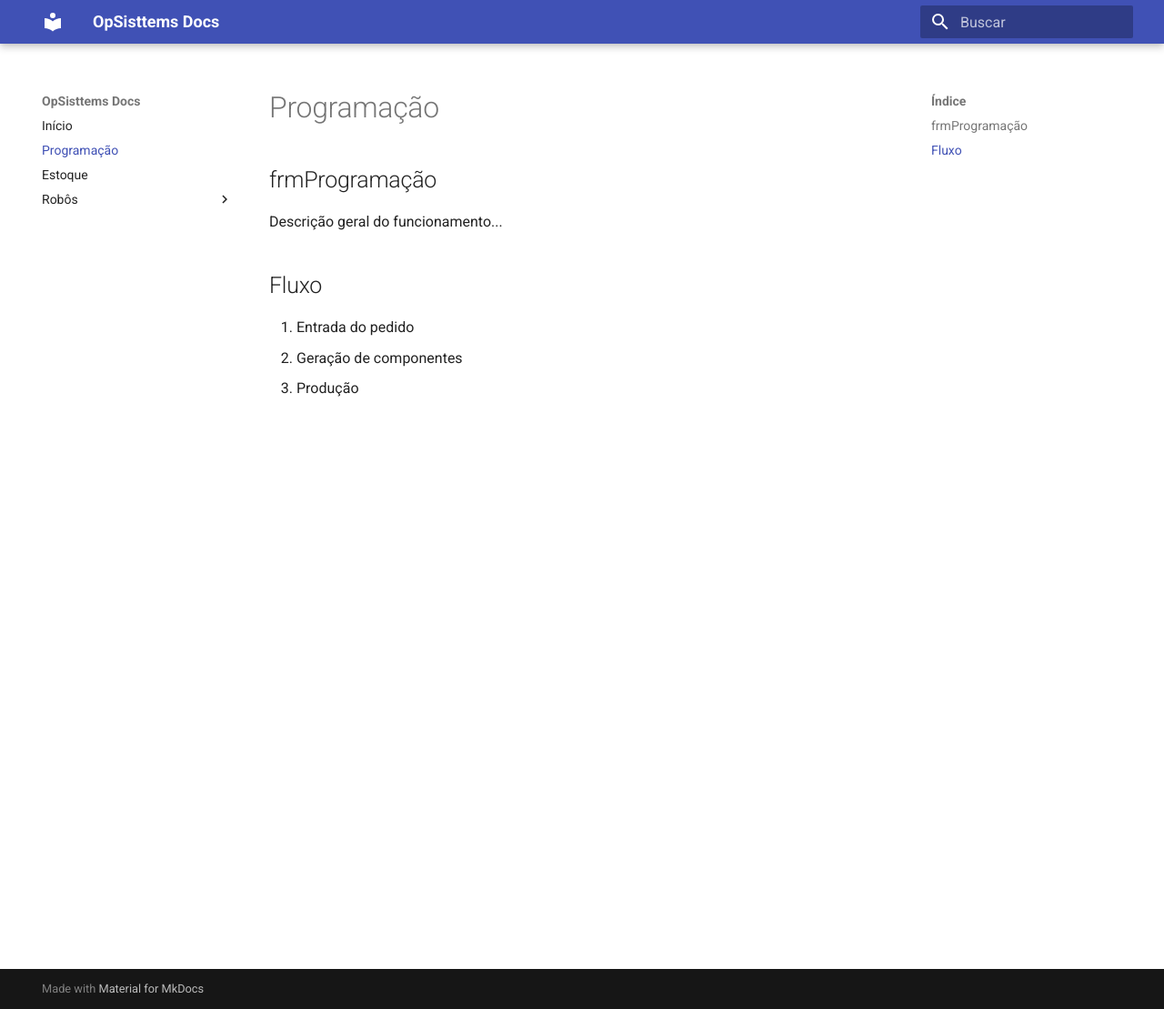
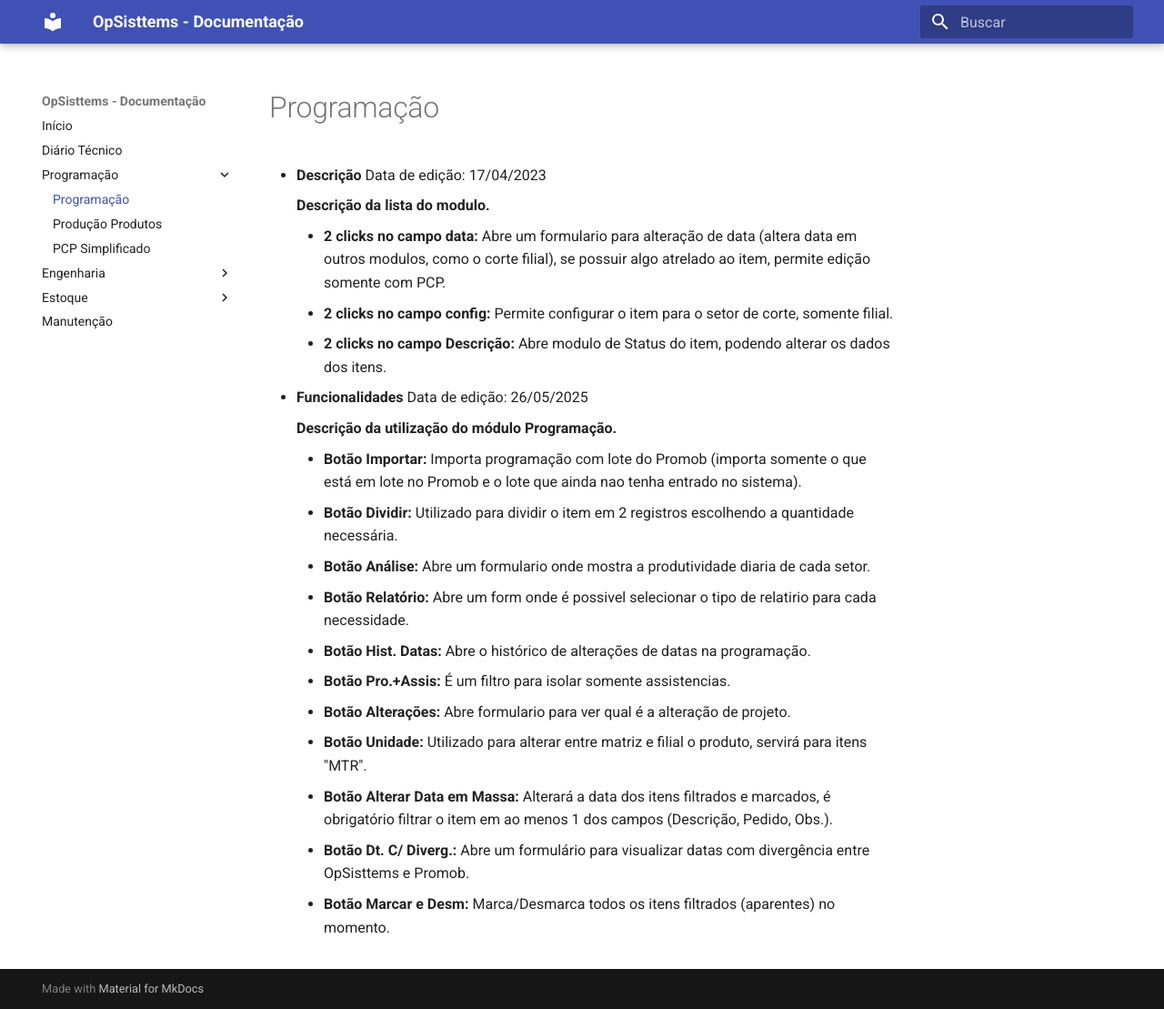
Before and after one commit to MarvinMachry/opsisttems-docs, an MkDocs documentation site: the page built from docs/programacao.md, in a window 1280 px wide and 1109 px high. Shown: the whole window at 91% size. Built offline with MkDocs 1.6.1 and Material for MkDocs 9.7.7, drawn with Linux system fonts in a browser that asks for light colours.

Commit message:
add modulos

```diff
--- a/docs/programacao.md
+++ b/docs/programacao.md
@@ -1,11 +1,41 @@
-# Programação
 
-## frmProgramação
 
-Descrição geral do funcionamento...
-
-## Fluxo
-
-1. Entrada do pedido
-2. Geração de componentes
-3. Produção
+<body>
+    <div class="container">
+        <h1>Programação</h1>
+        <ul class="version-list">
+            <li>
+                <div>
+                    <strong class="version">Descrição</strong>
+                    <span class="date">Data de edição: 17/04/2023</span>
+                    <p><b>Descrição da lista do modulo.</b></p>
+                    <ul>
+                        <li><b>2 clicks no campo data:</b> Abre um formulario para alteração de data (altera data em outros modulos, como o corte filial), se possuir algo atrelado ao item, permite edição somente com PCP.</li>
+                        <li><b>2 clicks no campo config:</b> Permite configurar o item para o setor de corte, somente filial.</li>
+                        <li><b>2 clicks no campo Descrição:</b> Abre modulo de Status do item, podendo alterar os dados dos itens.</li>
+                    </ul>
+                </div>
+            </li>
+            <li>
+                <div>
+                    <strong class="version">Funcionalidades</strong>
+                    <span class="date">Data de edição: 26/05/2025</span>
+                    <p><b>Descrição da utilização do módulo Programação.</b></p>
+                    <ul>
+                        <li><b>Botão Importar:</b> Importa programação com lote do Promob (importa somente o que está em lote no Promob e o lote que ainda nao tenha entrado no sistema).</li>
+                        <li><b>Botão Dividir:</b> Utilizado para dividir o item em 2 registros escolhendo a quantidade necessária.</li>
+                        <li><b>Botão Análise:</b> Abre um formulario onde mostra a produtividade diaria de cada setor.</li>
+                        <li><b>Botão Relatório:</b> Abre um form onde é possivel selecionar o tipo de relatirio para cada necessidade.</li>
+                        <li><b>Botão Hist. Datas:</b> Abre o histórico de alterações de datas na programação.</li>
+                        <li><b>Botão Pro.+Assis:</b> É um filtro para isolar somente assistencias.</li>
+                        <li><b>Botão Alterações:</b> Abre formulario para ver qual é a alteração de projeto.</li>
+                        <li><b>Botão Unidade:</b> Utilizado para alterar entre matriz e filial o produto, servirá para itens "MTR".</li>
+                        <li><b>Botão Alterar Data em Massa:</b> Alterará a data dos itens filtrados e marcados, é obrigatório filtrar o item em ao menos 1 dos campos (Descrição, Pedido, Obs.).</li>
+                        <li><b>Botão Dt. C/ Diverg.:</b> Abre um formulário para visualizar datas com divergência entre OpSisttems e Promob.</li>
+                        <li><b>Botão Marcar e Desm:</b> Marca/Desmarca todos os itens filtrados (aparentes) no momento.</li>
+                    </ul>
+                </div>
+            </li>
+        </ul>
+    </div>
+</body>
--- a/mkdocs.yml
+++ b/mkdocs.yml
@@ -1,4 +1,6 @@
-site_name: OpSisttems Docs
+site_name: OpSisttems - Documentação
+site_description: Documentação técnica do sistema OpSisttems
+site_author: Móveis Gottems
 
 theme:
   name: material
@@ -6,8 +8,15 @@ theme:
 
 nav:
   - Início: index.md
-  - Programação: programacao.md
-  - Estoque: estoque.md
-  - Robôs:
-      - Fairino: fairino.md
-      - KUKA: kuka.md
+  - Diário Técnico: diario-tecnico.md
+  - Programação:
+      - Programação: programacao.md
+      - Produção Produtos: producao.md
+      - PCP Simplificado: pcp-simplificado.md
+  - Engenharia:
+      - Ficha Técnica: ficha-tecnica.md
+      - Tempos de Processo: tempos.md
+  - Estoque:
+      - Estoque Componentes: estoque-componente.md
+      - Visualizador de Lote: visualizador-lote.md
+  - Manutenção: manutencao.md
--- /dev/null
+++ b/requirements.txt
@@ -0,0 +1,2 @@
+mkdocs
+mkdocs-material
```
Also changed, not shown: docs/corte-filial.md (added, +50 -0 lines), docs/diario-tecnico.md (added, +79 -0 lines), docs/estoque-componente.md (added, +40 -0 lines), docs/ficha-tecnica.md (added, +97 -0 lines), docs/index.md (+13 -12 lines), docs/manutencao.md (added, +41 -0 lines), docs/pcp-simplificado.md (added, +35 -0 lines), docs/produto-programacao.md (added, +44 -0 lines), docs/tempos.md (added, +59 -0 lines), docs/visualizador-lote.md (added, +48 -0 lines), readthedocs.yml (added, +13 -0 lines), docs/estoque.md (deleted), docs/ficha_tecnica.md (deleted), docs/producao.md (added).
